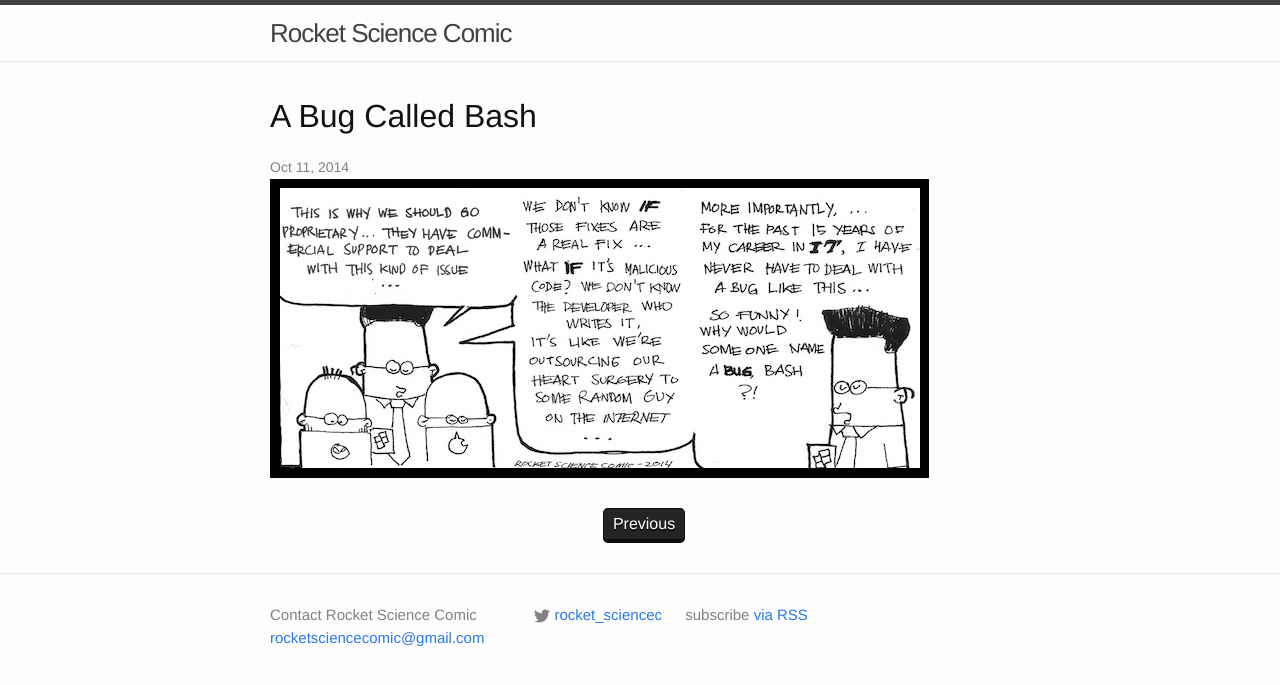
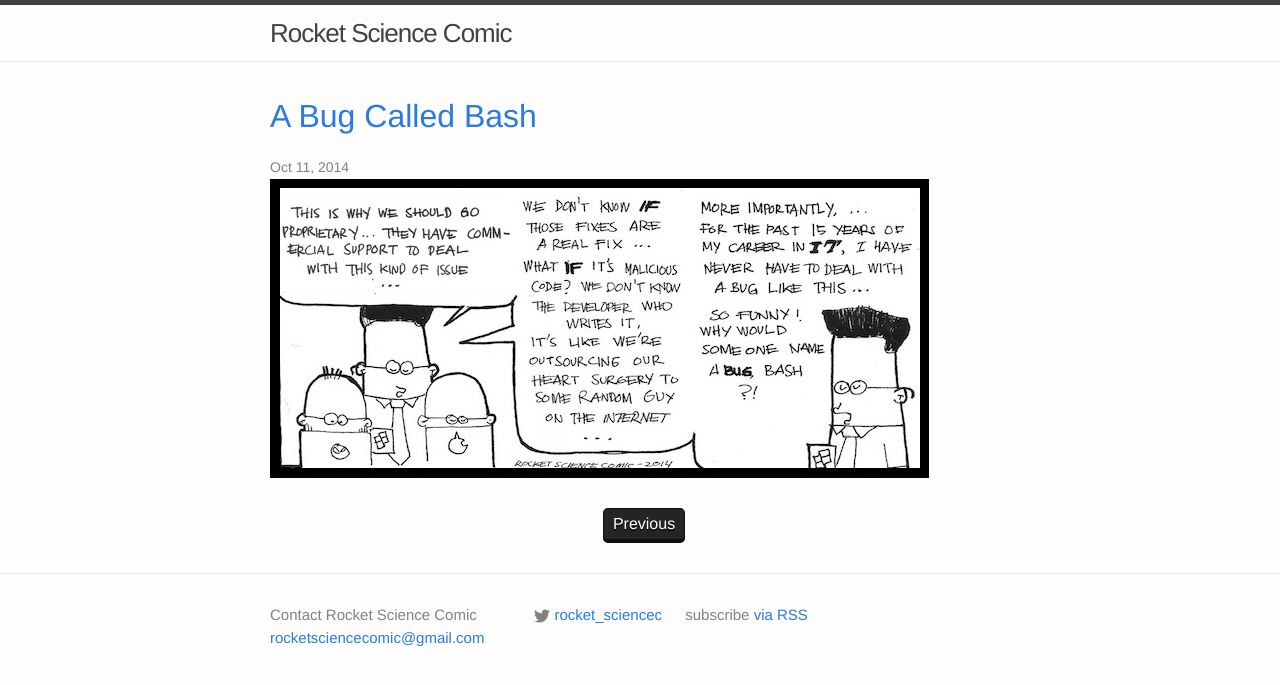
Before and after one commit to ruckuus/rocketsciencecomic, a Jekyll site: the page built from index.html, in a window 1280 px wide. Shown: the top 685 px of the page. Built offline with Jekyll 4.4.1, drawn with Linux system fonts in a browser that asks for light colours.

Commit message:
Put back the link.

```diff
--- a/_includes/post_detail.html
+++ b/_includes/post_detail.html
@@ -1,7 +1,7 @@
   <ul class="post-list">
       <li>
         <h1>
-          {{ post.title }}
+          <a href="{{ post.url | prepend: site.baseurl }}">{{ post.title }}</a>
         </h1>
         <span class="post-meta">{{ post.date | date: "%b %-d, %Y" }}</span>
 
```
